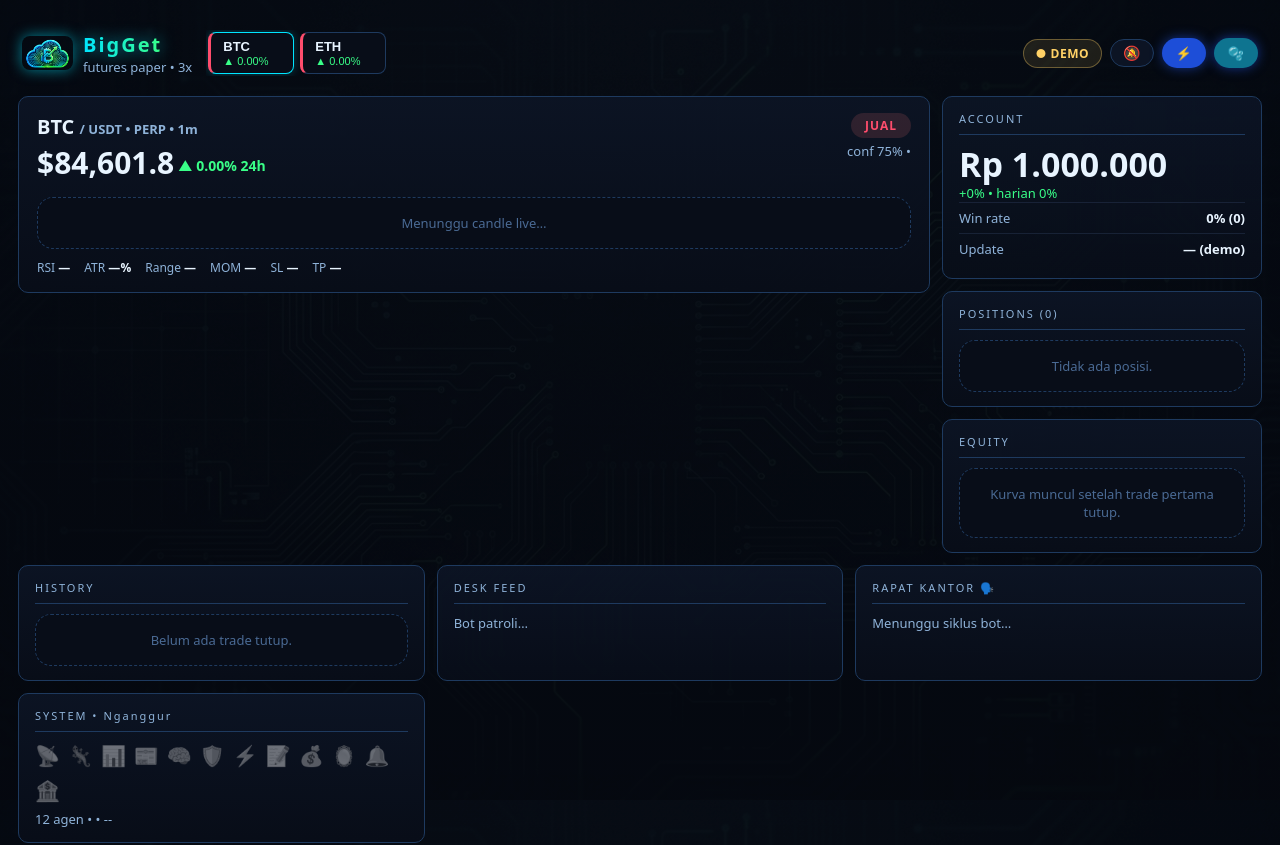
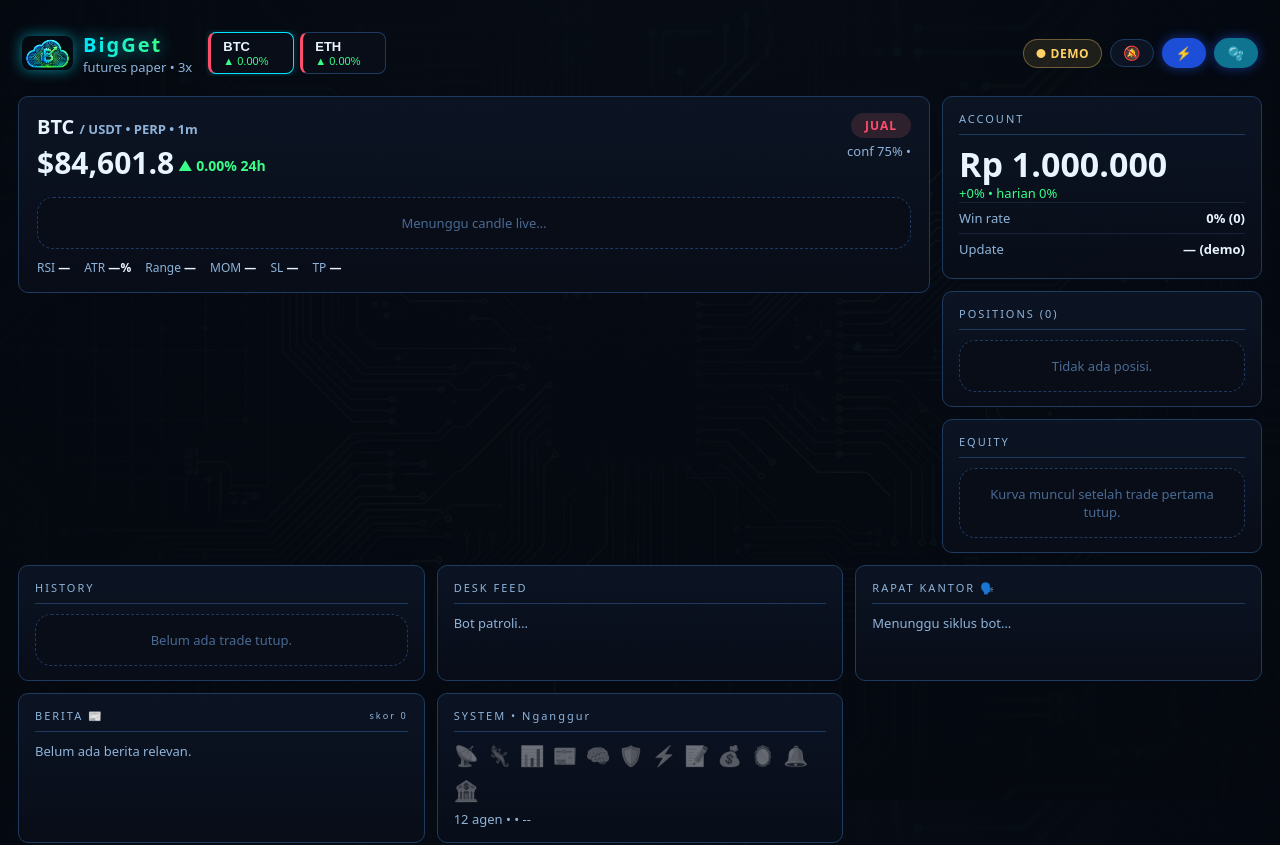
Before and after one commit to aris2151/office-monitor, a Next.js app: page / in a window 1280 px wide. Shown: the top 845 px of the page. Built offline with nearby package versions, Linux system fonts and the light colour scheme.

Commit message:
panel BERITA + skor + breaking

```diff
--- a/app/page.tsx
+++ b/app/page.tsx
@@ -5,7 +5,7 @@ type Data = {
   waktu: string; exchange: string; mode: string; trade_type?: string; leverage?: number;
   max_posisi?: number; max_rugi_harian?: number;
   demo?: boolean; offline?: boolean; simbol: any[]; posisi: Record<string, any>;
-  riwayat: any[]; portofolio?: any; akun?: any; events?: any[]; rapat?: any[];
+  riwayat: any[]; portofolio?: any; akun?: any; events?: any[]; rapat?: any[]; berita?: any;
 };
 
 function umurDetik(waktu?: string): number | null {
@@ -319,6 +319,18 @@ export default function Page() {
           </div>
         </div>
         <div className="panel">
+          <div className="phead">BERITA 📰 {d?.berita?.breaking ? "🚨" : ""} <small>skor {d?.berita?.skor ?? 0}</small></div>
+          <div className="feed">
+            {((d?.berita?.headlines ?? []) as any[]).slice(0, 6).map((h: any, i: number) => (
+              <div key={i} className="feedev">
+                <b className={h.arah === -1 ? "jual" : h.arah === 1 ? "beli" : ""}>[{h.dampak}]</b>{" "}
+                {h.judul} <small>— {h.sumber}, {h.menit_lalu}m</small>
+              </div>
+            ))}
+            {(d?.berita?.headlines ?? []).length === 0 ? <div className="sub">Belum ada berita relevan.</div> : null}
+          </div>
+        </div>
+        <div className="panel">
           <div className="phead">SYSTEM • {tugas ? "BERTUGAS" : "Nganggur"}</div>
           <div className="sysagents">
             {["📡", "🦎", "📊", "📰", "🧠", "🛡️", "⚡", "📝", "💰", "🪞", "🔔", "🏦"].map((e, i) => (
```
